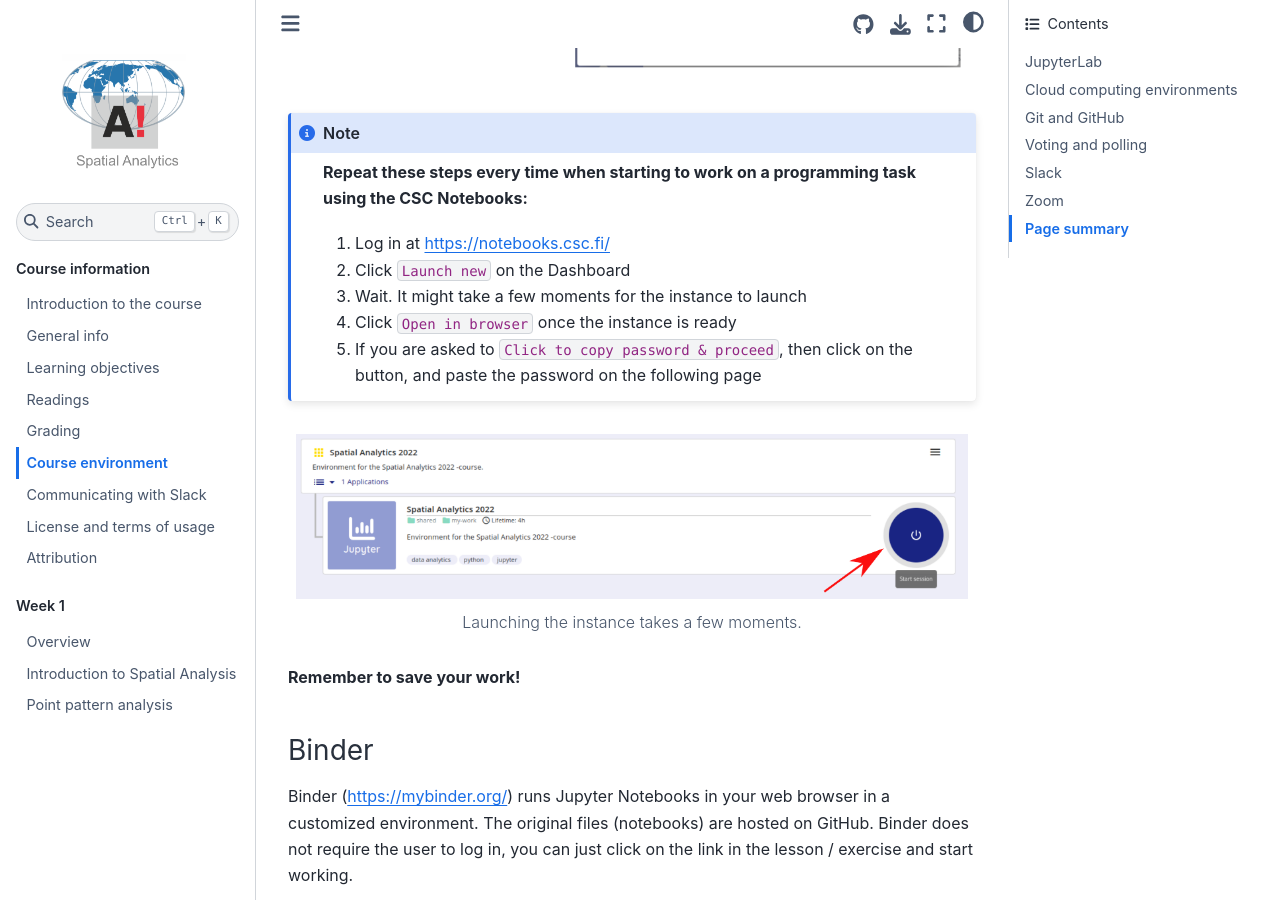
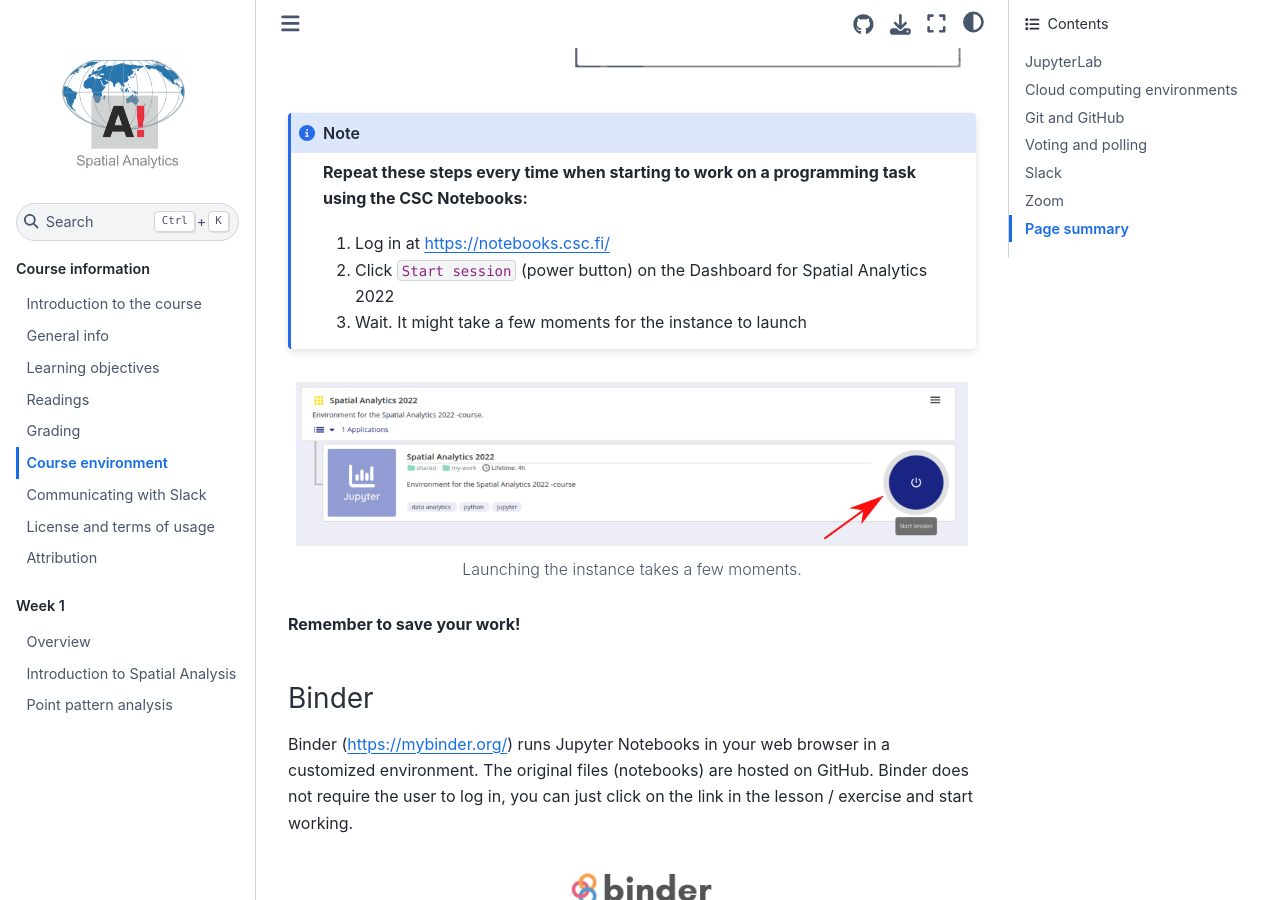
Before and after one commit to AaltoGIS/Spatial-Analytics, a Sphinx documentation site: the page built from source/course-info/course-environment-components.rst, in a window 1280 px wide and 900 px high, scrolled down 3710 px. Built offline with Sphinx 7.4.7 and the Sphinx Book theme 1.1.4, drawn with Linux system fonts in a browser that asks for light colours.

Commit message:
Minor edit

```diff
--- a/source/course-info/course-environment-components.rst
+++ b/source/course-info/course-environment-components.rst
@@ -79,10 +79,8 @@
 .. note:: **Repeat these steps every time when starting to work on a programming task using the CSC Notebooks:**
 
     1. Log in at https://notebooks.csc.fi/
-    2. Click ``Launch new`` on the Dashboard
+    2. Click ``Start session`` (power button) on the Dashboard for Spatial Analytics 2022
     3. Wait. It might take a few moments for the instance to launch
-    4. Click ``Open in browser`` once the instance is ready
-    5. If you are asked to ``Click to copy password & proceed``, then click on the button, and paste the password on the following page
 
 .. figure:: img/CSC_launch_new.png
    :alt: Launch new Jupyter Lab instance
```
